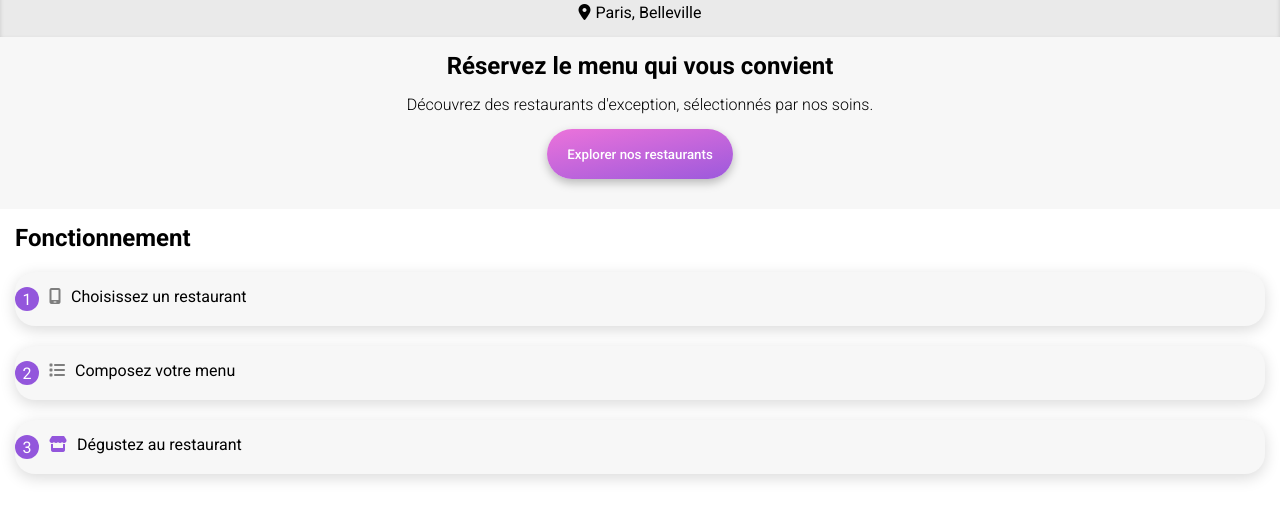
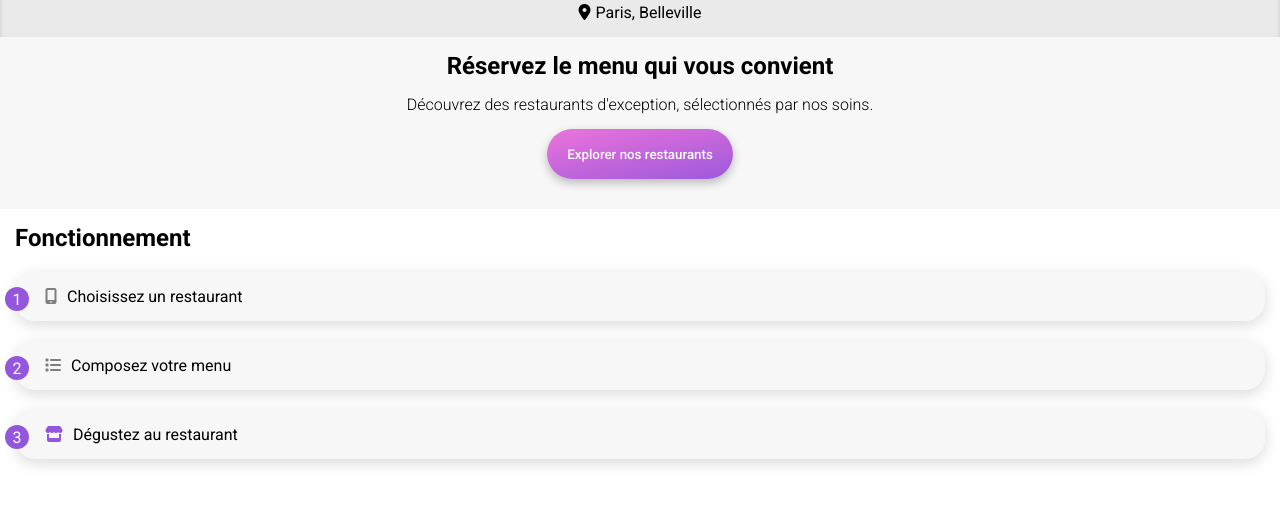
Before and after one commit to Geoffrey-Schmit/Ohmyfood, a plain HTML site: page index.html in a window 1280 px wide. Shown: the part 76-596 px from the top of the page. Drawn offline with Linux system fonts and the light colour scheme; a web font is replaced by a local one.

Commit message:
Ajustement de la section fonctionnement

```diff
--- a/assets/styles/layout/_search.scss
+++ b/assets/styles/layout/_search.scss
@@ -7,6 +7,8 @@
         padding: 15px 0;
         margin: 20px 0;
         &__number {
+            position: absolute;
+            left: 5px;
             width: 24px;
             height: 24px;
             background: $primary-color;
@@ -19,9 +21,11 @@
         &__fa1,
         &__fa2 {
             color: #7e7e7e;
+            padding-left: 30px;
         }
         &__fa3 {
             color: $primary-color;
+            padding-left: 30px;
         }
     }
 }
```
Also changed, not shown: assets/styles/css/index.css, assets/styles/css/index.min.css, 2 other files.
